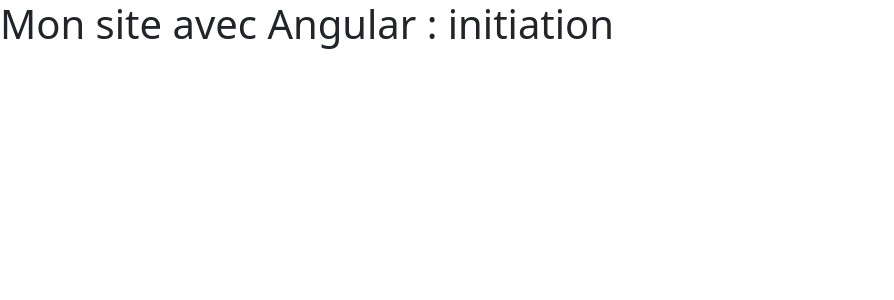
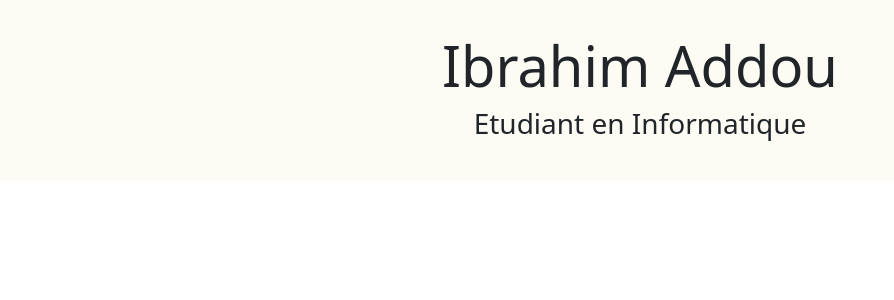
Before and after one commit to ibrahimaddou/myAngularWebsite, an Angular app: page / in a window 1280 px wide. Shown: the top 300 px of the page, without its empty margins (0-894 px from the left). Built offline with nearby package versions, Linux system fonts and the light colour scheme.

Commit message:
création de l en-tête / header

```diff
--- a/src/app/app.component.html
+++ b/src/app/app.component.html
@@ -1 +1 @@
-<h1>{{title}}</h1>
+<app-header></app-header>
--- a/src/app/app.module.ts
+++ b/src/app/app.module.ts
@@ -4,10 +4,12 @@ import { BrowserModule } from '@angular/platform-browser';
 import { AppRoutingModule } from './app-routing.module';
 import { AppComponent } from './app.component';
 import { BrowserAnimationsModule } from '@angular/platform-browser/animations';
+import { HeaderComponent } from './header/header.component';
 
 @NgModule({
   declarations: [
-    AppComponent
+    AppComponent,
+    HeaderComponent
   ],
   imports: [
     BrowserModule,
--- /dev/null
+++ b/src/app/header/header.component.css
@@ -0,0 +1,4 @@
+.jumbotron {
+   padding : 2rem 1rem;
+   background-color: #FCFCF4;
+}
--- /dev/null
+++ b/src/app/header/header.component.html
@@ -0,0 +1,6 @@
+<div class="jumbotron">
+    <div class = "text-center">
+        <h1 class="display-4">Ibrahim Addou</h1>
+        <h3>Etudiant en Informatique</h3>
+    </div>
+</div>
```
Also changed, not shown: src/app/header/header.component.ts (added, +10 -0 lines).
